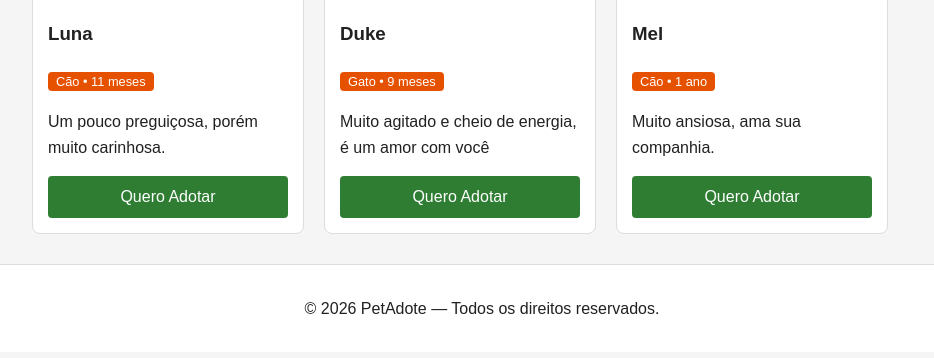
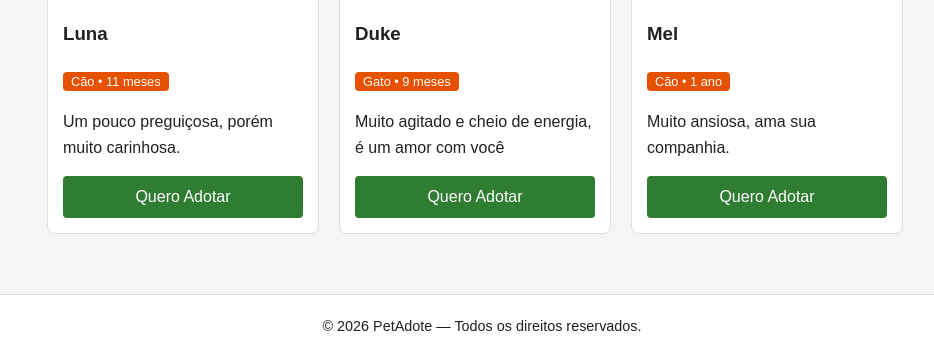
Before and after one commit to ArthurMiranda117/Projeto-Final-DI, a plain HTML site: page index.html in a window 1280 px wide. Shown: the part 1255-1613 px from the top of the page, without its empty margins (158-1092 px from the left). Drawn offline with Linux system fonts and the light colour scheme.

Commit message:
Update style.css

```diff
--- a/style.css
+++ b/style.css
@@ -239,3 +239,40 @@
     color: var(--cor-primaria);
     text-align: center;
   }
+
+/*Rodape final tela*/
+body {
+  margin: 0;
+  font-family: Arial, sans-serif;
+  background-color: var(--bg-pagina);
+  color: var(--cor-texto);
+  line-height: 1.6;
+  min-height: 100vh;
+  display: flex;
+  flex-direction: column;
+}
+
+main {
+  max-width: 900px;
+  width: 100%;
+  margin: 20px auto;
+  padding: 0 15px;
+  box-sizing: border-box;
+  flex: 1;
+}
+
+/*largura rodape*/
+footer {
+  width: 100%;
+  box-sizing: border-box;
+  text-align: center;
+  padding: 20px 15px;
+  background-color: var(--bg-card);
+  border-top: 1px solid var(--cor-borda);
+  margin-top: 40px;
+  font-size: 0.9rem;
+}
+
+footer p {
+  margin: 0;
+}
```
